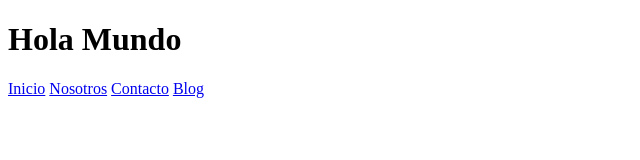
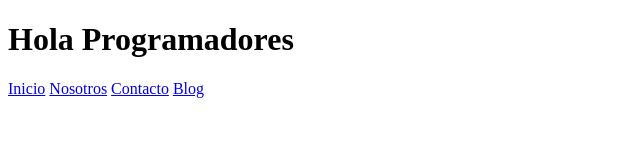
Before and after one commit to trayectophp2024/git, a plain HTML site: page index.html in a window 1280 px wide. Shown: the whole page, without its empty margins (0-640 px from the left). Drawn offline with Linux system fonts and the light colour scheme.

Commit message:
fix titulo

```diff
--- a/index.html
+++ b/index.html
@@ -6,7 +6,7 @@
     <title>Clase 02 - Git</title>
 </head>
 <body>
-    <h1>Hola Mundo</h1>
+    <h1>Hola Programadores</h1>
     <nav>
         <a href="#">Inicio</a>
         <a href="#">Nosotros</a>
```
